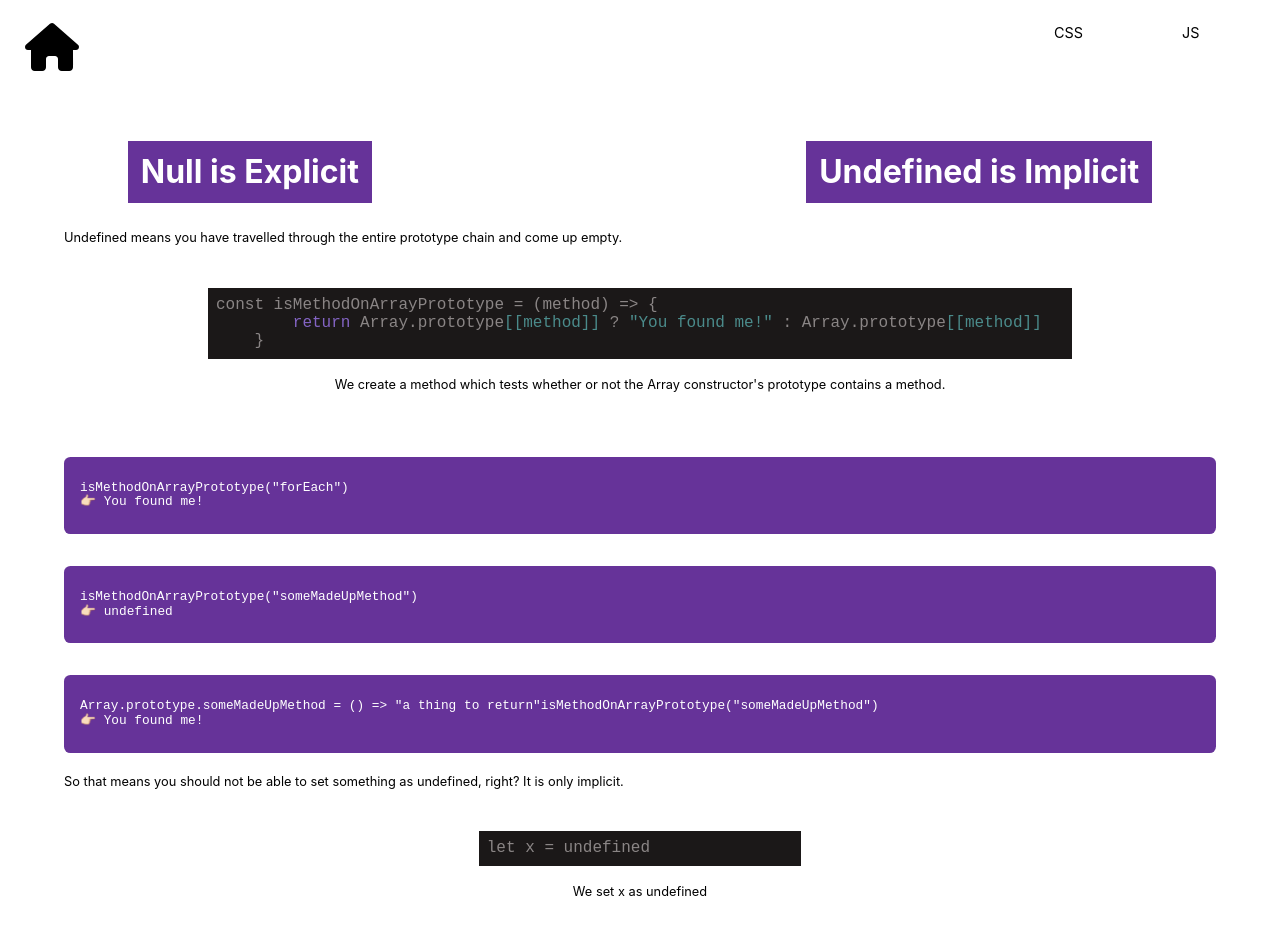
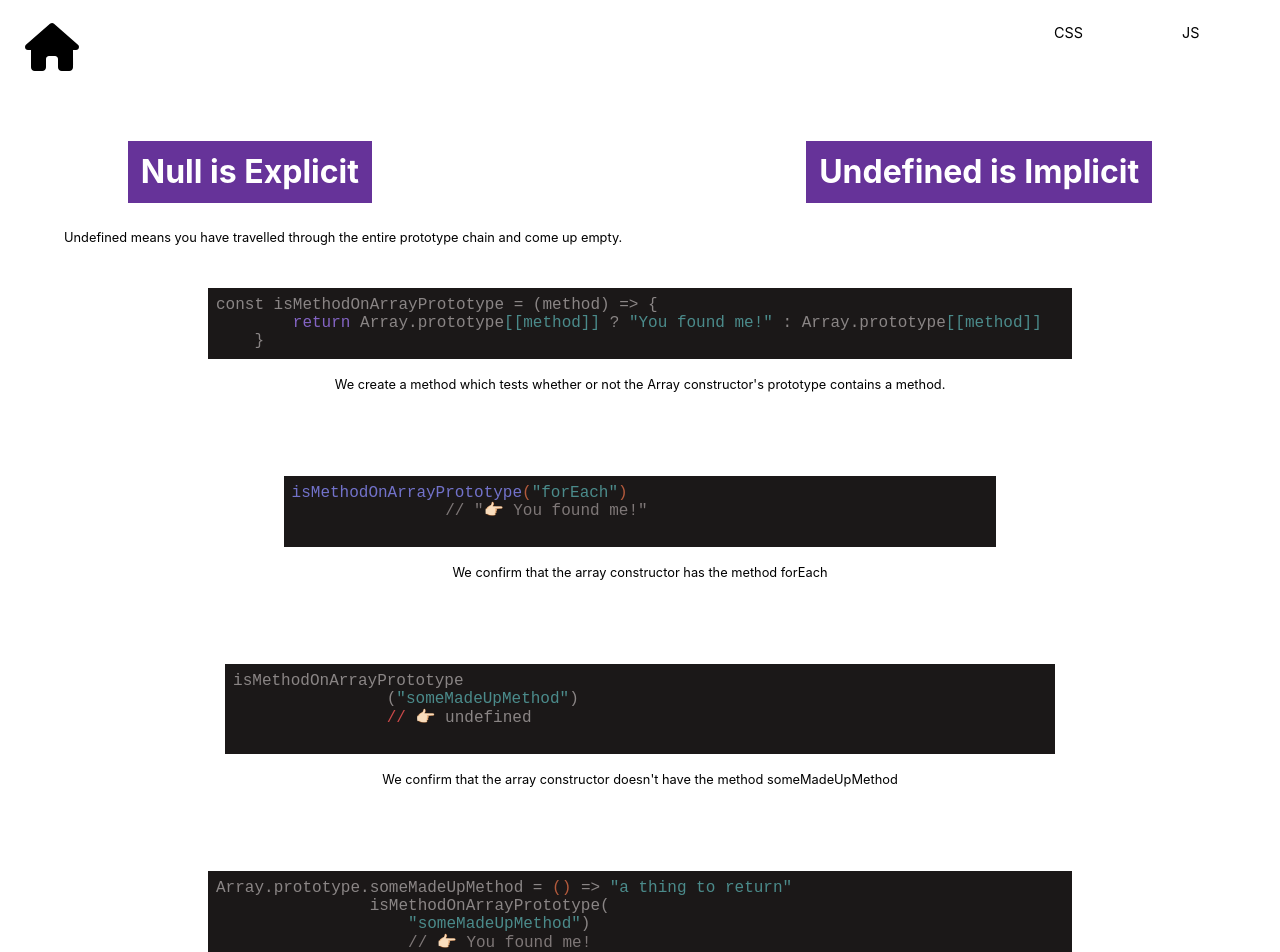
Before and after one commit to Josephine-Ann/front-end-interview-questions, a Next.js app: page /nullVersusUndefined in a window 1280 px wide. Shown: the top 952 px of the page. Built offline with nearby package versions, Linux system fonts and the light colour scheme.

Commit message:
code blocks

```diff
--- a/pages/nullVersusUndefined.js
+++ b/pages/nullVersusUndefined.js
@@ -66,19 +66,33 @@ const NullVersusUndefined = () => {
                 prototype chain and come up empty.
             </p>
             <Code code={code} explanation={explanation}/>
-            <pre className={styles.resultBoxes}>
-            {`isMethodOnArrayPrototype("forEach")`}
-                <p>{`👉🏻 You found me!`}</p>
-            </pre>
-            <pre className={styles.resultBoxes}>
-            {`isMethodOnArrayPrototype("someMadeUpMethod")`}
-                <p>{`👉🏻 undefined`}</p>
-            </pre>
-            <pre className={styles.resultBoxes}>
-            {`Array.prototype.someMadeUpMethod = () => "a thing to return"`}
-            {`isMethodOnArrayPrototype("someMadeUpMethod")`}
-                <p>{`👉🏻 You found me!`}</p>
-            </pre>
+            <Code code={{
+                js:`isMethodOnArrayPrototype("forEach")
+                // "👉🏻 You found me!"
+                `
+                }}
+                explanation={[
+                    "We confirm that the array constructor has the method forEach"]}
+                />
+                    <Code code={{
+                js: `isMethodOnArrayPrototype
+                ("someMadeUpMethod")
+                // 👉🏻 undefined
+                `
+                }}
+                explanation={[
+                    "We confirm that the array constructor doesn't have the method someMadeUpMethod"]}
+                />
+                                            <Code code={{
+                js: `Array.prototype.someMadeUpMethod = () => "a thing to return"
+                isMethodOnArrayPrototype(
+                    "someMadeUpMethod")
+                    // 👉🏻 You found me!
+                `
+                }}
+                explanation={[
+                    "We confirm that the array constructor doesn't have the method someMadeUpMethod"]}
+                />
             <p className={styles.paragraphsExplaining}>
                 So that means you should not be able to set something as undefined, right?
                 It is only implicit.
```
